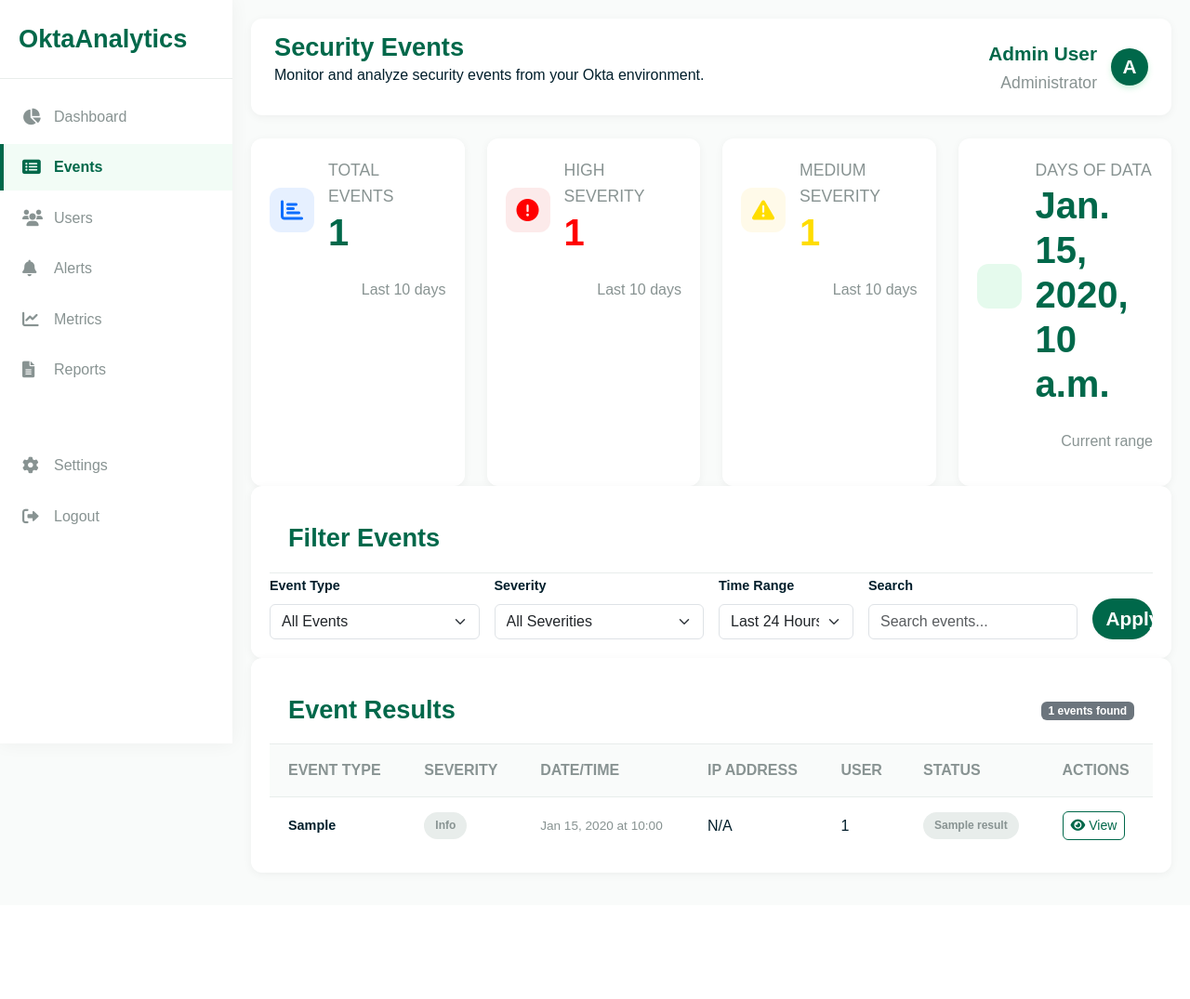
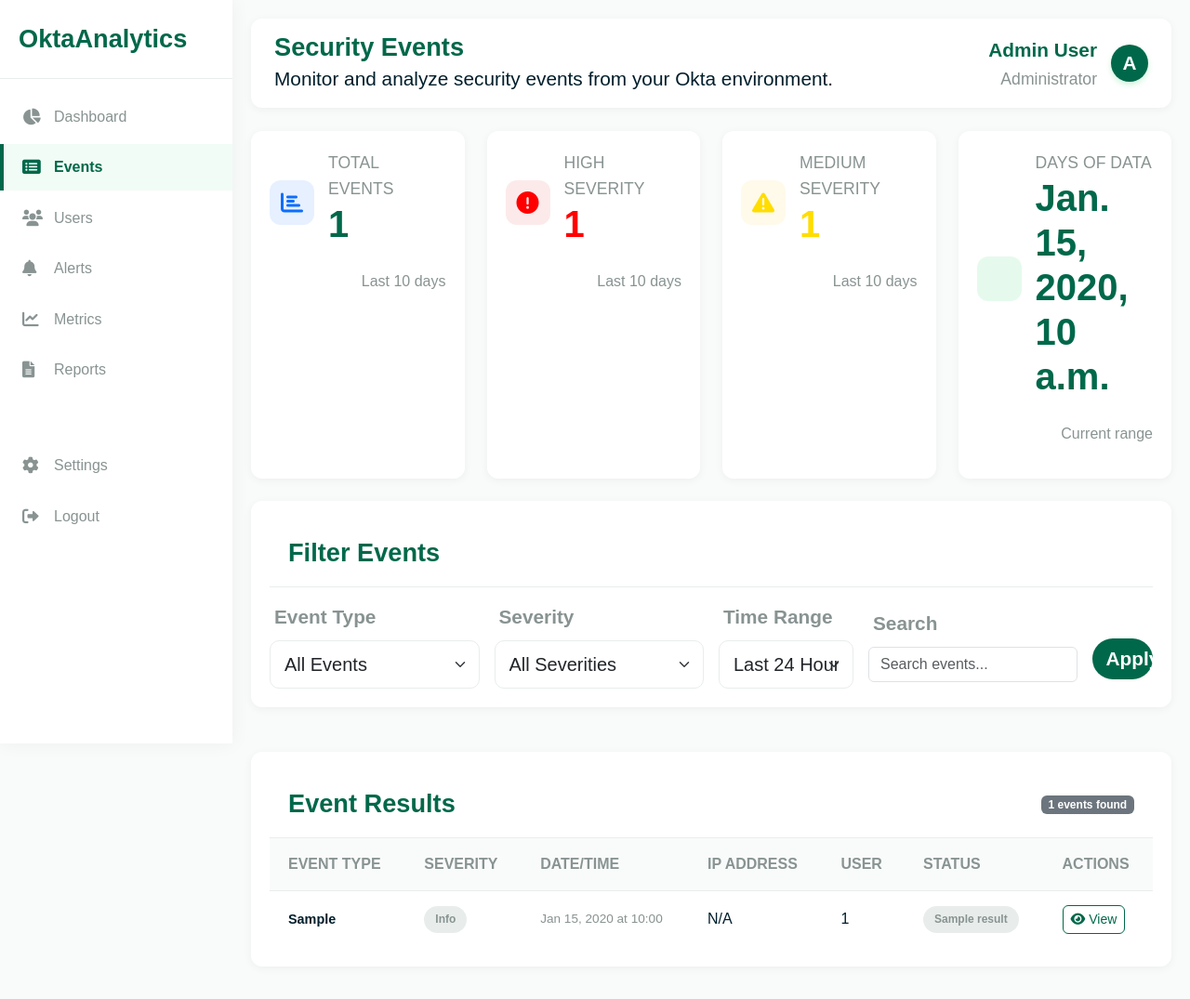
Before and after one commit to Drakon4ik-Coder/okta-dashboard-back, a Django app: template traffic_analysis/templates/traffic_analysis/events/events_list.html in a window 1280 px wide. Shown: the whole page at 93% size. Before the commit the page ends 941 px from the top, so only its background shows below. Run offline with Django 5.2, Linux system fonts and the light colour scheme; the template is opened without the code that fills it: most values are stand-ins (such as "Sample title", 1, 10 or a date in 2020); some libraries are stand-ins or nearby versions; some web fonts are replaced.

Commit message:
style: Adjust margins and padding in dashboard CSS; update event list layout for improved spacing and alignment

```diff
--- a/traffic_analysis/static/traffic_analysis/css/dashboard.css
+++ b/traffic_analysis/static/traffic_analysis/css/dashboard.css
@@ -248,6 +248,11 @@
     margin: 0;
 }
 
+.page-description {
+    margin: 0 !important;
+    font-size: 1.3rem;
+}
+
 .user-dropdown {
     display: flex;
     align-items: center;
@@ -444,7 +449,7 @@
 }
 
 .card-body {
-    padding: 0;
+    padding-top: 15px;
 }
 
 .activity-table {
@@ -562,6 +567,7 @@
 
 .filter-btn {
     padding: 6px 14px;
+    border-radius: 100px;
     border-radius: 100px;
     font-size: 1.1rem;
     font-weight: 600;
@@ -719,6 +725,10 @@
     .row {
         margin-left: -10px;
         margin-right: -10px;
+    }
+
+    .filter-events {
+        padding: 15px !important;
     }
 
     .col-md-3, .col-md-6, .col-lg-8, .col-lg-4 {
@@ -1224,11 +1234,25 @@
     margin: 0;
 }
 
+.card-body form {
+    align-items: center;
+}
+
 .form-label {
     font-weight: 600;
     margin-bottom: 8px;
-    color: var(--dark-1);
-    font-size: 0.9rem;
+    padding-left: 5px;
+    color: var(--gray-4);
+    font-size: 1.3rem;
+}
+
+.form-select {
+    width: 100%;
+    padding: 10px 15px;
+    border: 1px solid var(--gray-2);
+    border-radius: 10px;
+    font-size: 1.25rem;
+    transition: all 0.2s;
 }
 
 .form-text {
@@ -2472,3 +2496,7 @@
         height: 180px;
     }
 }
+
+.btn-wrap {
+    margin-top: 30px;
+}
--- a/traffic_analysis/templates/traffic_analysis/events/events_list.html
+++ b/traffic_analysis/templates/traffic_analysis/events/events_list.html
@@ -168,7 +168,7 @@
         </div>
 
         <!-- Filter section -->
-        <div class="content-card mb-4">
+        <div class="content-card mb-4 mt-4">
             <div class="card-header">
                 <h2 class="card-title">Filter Events</h2>
             </div>
@@ -205,8 +205,8 @@
                         <label for="search" class="form-label">Search</label>
                         <input type="text" name="search" id="search" class="form-control" placeholder="Search events..." value="{{ search_query }}">
                     </div>
-                    <div class="col-md-1 d-flex align-items-end">
-                        <button type="submit" class="btn btn-primary w-100">Apply</button>
+                    <div class="col-md-1 d-flex justify-content-center">
+                        <button type="submit" class="btn btn-primary btn-wrap w-100">Apply</button>
                     </div>
                 </form>
             </div>
@@ -214,7 +214,7 @@
 
         {% if events %}
         <!-- Events table -->
-        <div class="content-card">
+        <div class="content-card mt-5">
             <div class="card-header">
                 <h2 class="card-title">Event Results</h2>
                 <div>
```
